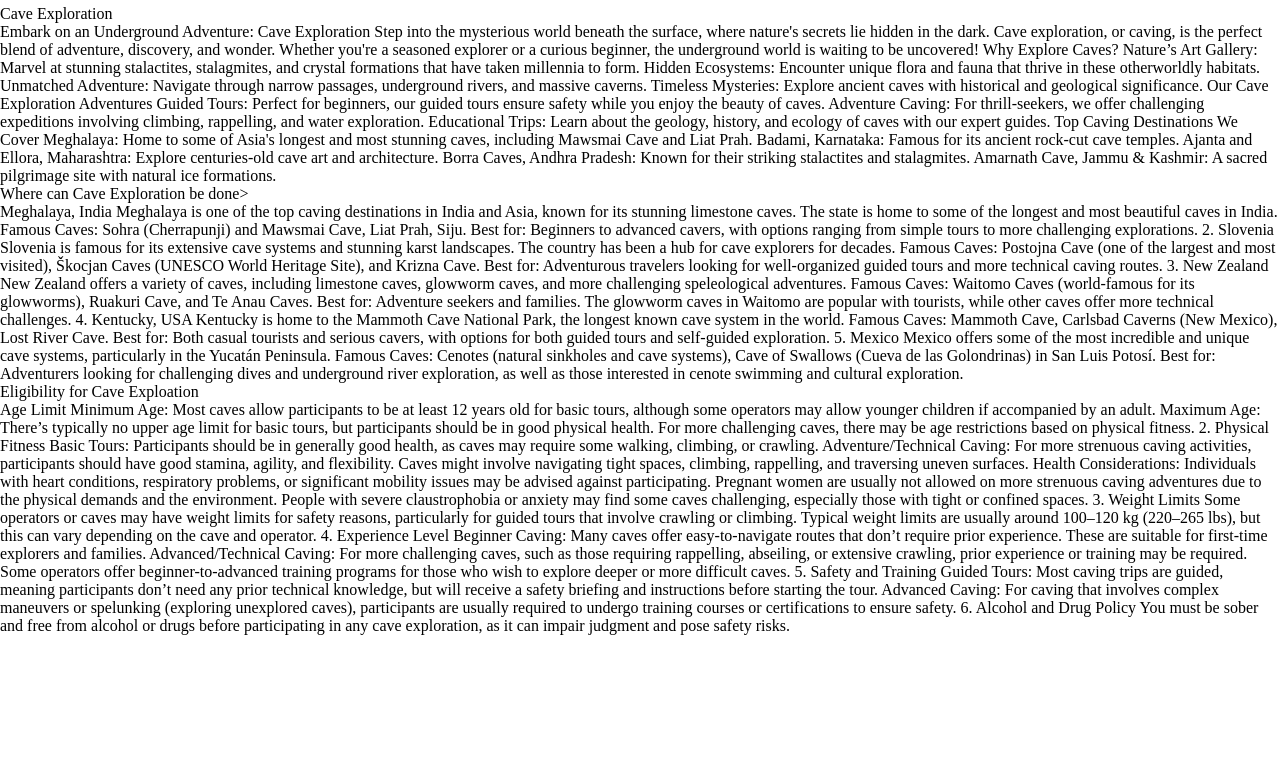
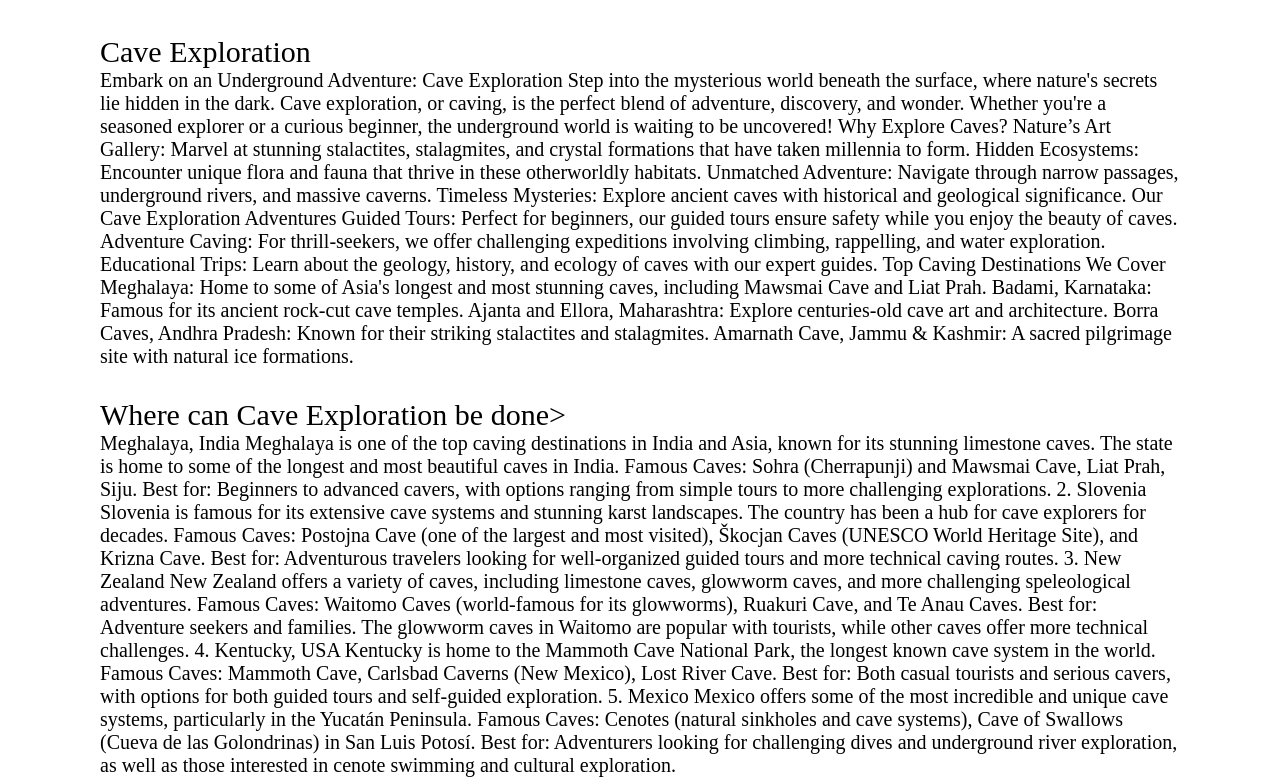
Before and after one commit to Monu123a/s-w, a plain HTML site: page cave.html in a window 1280 px wide. Shown: the part 667-1447 px from the top of the page. Before the commit the page ends 1302 px from the top, so only its background shows below. Drawn offline with Linux system fonts and the light colour scheme.

Commit message:
Update cave.html
edited some margins

```diff
--- a/cave.html
+++ b/cave.html
@@ -85,10 +85,10 @@
         <!-- <div class="box" id="box-9">box-9</div> -->
         <!-- <div class="box" id="box-10">box-10</div> -->
     </div>
-    <div>
+    <div style="font-family: raleway; margin-top: 30px; font-size: 30px;margin-left: 100px;margin-right: 100px;">
         Cave Exploration
     </div>
-    <div>
+    <div style="font-size:20px;margin-left: 100px;margin-right: 100px;">
         Embark on an Underground Adventure: Cave Exploration
 Step into the mysterious world beneath the surface, where nature's secrets lie hidden in the dark. Cave exploration, or caving, is the perfect blend of adventure, discovery, and wonder. Whether you're a seasoned explorer or a curious beginner, the underground world is waiting to be uncovered!
 
@@ -108,10 +108,10 @@ Ajanta and Ellora, Maharashtra: Explore centuries-old cave art and architecture.
 Borra Caves, Andhra Pradesh: Known for their striking stalactites and stalagmites.
 Amarnath Cave, Jammu & Kashmir: A sacred pilgrimage site with natural ice formations.
     </div>
-    <div>
+    <div  style="margin-top: 30px;font-family: raleway;font-size: 30px;margin-left: 100px;margin-right: 100px;">
         Where can Cave Exploration be done>
     </div>
-    <div>
+    <div style="font-size:20px;margin-left: 100px;margin-right: 100px;">
         Meghalaya, India
 Meghalaya is one of the top caving destinations in India and Asia, known for its stunning limestone caves. The state is home to some of the longest and most beautiful caves in India.
 
@@ -138,10 +138,10 @@ Mexico offers some of the most incredible and unique cave systems, particularly
 Famous Caves: Cenotes (natural sinkholes and cave systems), Cave of Swallows (Cueva de las Golondrinas) in San Luis Potosí.
 Best for: Adventurers looking for challenging dives and underground river exploration, as well as those interested in cenote swimming and cultural exploration.
     </div>
-    <div>
+    <div style="margin-top: 30px;font-family: raleway;font-size: 30px;margin-left: 100px;margin-right: 100px;">
         Eligibility for Cave Exploation
     </div>
-    <div>
+    <div style="font-size:20px;margin-left: 100px;margin-right: 100px;">
         Age Limit
 Minimum Age: Most caves allow participants to be at least 12 years old for basic tours, although some operators may allow younger children if accompanied by an adult.
 Maximum Age: There’s typically no upper age limit for basic tours, but participants should be in good physical health. For more challenging caves, there may be age restrictions based on physical fitness.
```
